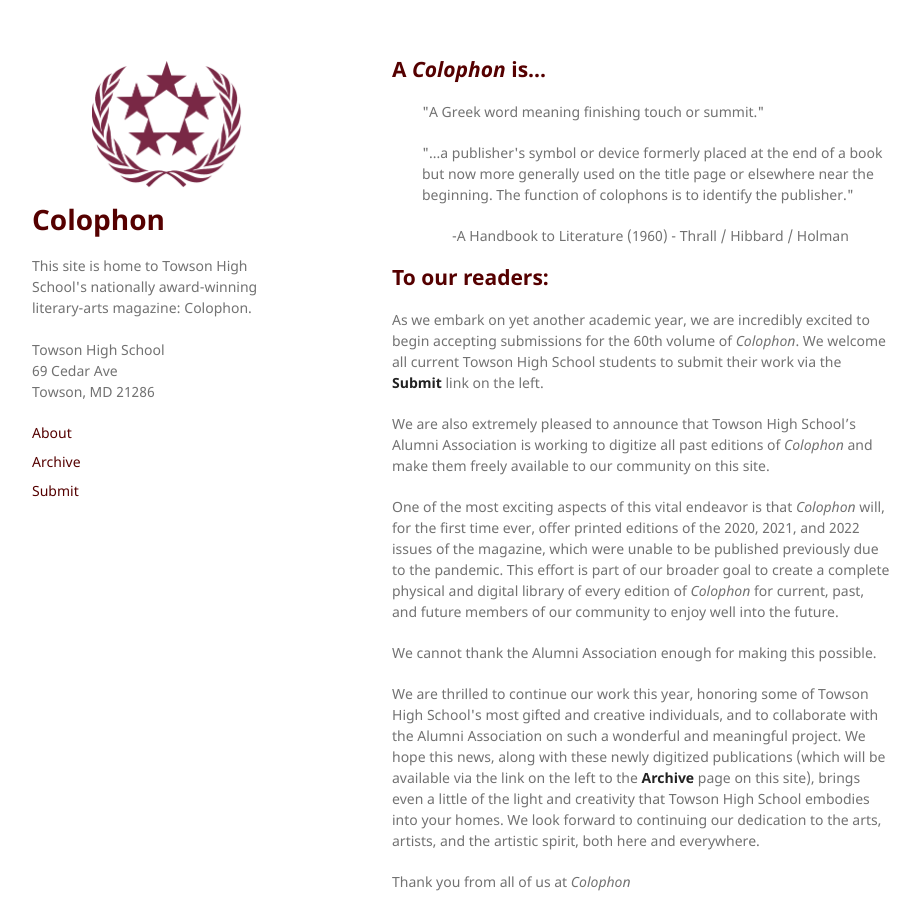
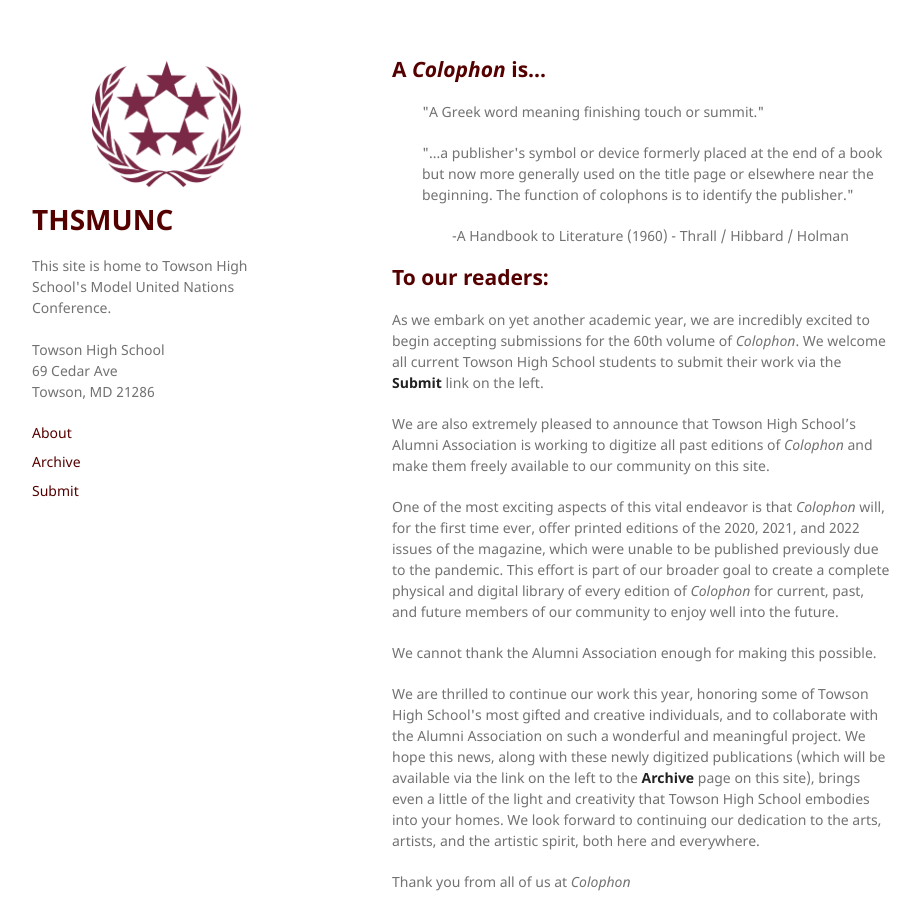
Before and after one commit to thsmunc/thsmunc.github.io, a Jekyll site: the page built from index.markdown, in a window 1280 px wide and 900 px high. Shown: the whole window, without its empty margins (178-1098 px from the left). Built offline with Jekyll 4.4.1, drawn with Linux system fonts in a browser that asks for light colours.

Commit message:
Update site title and email in config file

```diff
--- a/_config.yml
+++ b/_config.yml
@@ -18,10 +18,10 @@
 # You can create any custom variable you would like, and they will be accessible
 # in the templates via {{ site.myvariable }}.
 
-title: Colophon
-email: thscolophon@gmail.com
+title: THSMUNC
+email:
 description: | # this means to ignore newlines until "baseurl:"
-  This site is home to Towson High School's nationally award-winning literary-arts magazine: Colophon.
+  This site is home to Towson High School's Model United Nations Conference.
 
   Towson High School
   69 Cedar Ave
```
